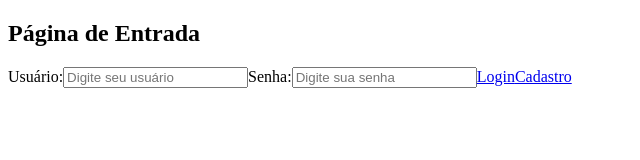
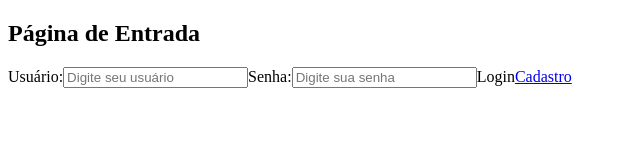
Before and after one commit to Natalnet/edpofficer, a Next.js app: page / in a window 1280 px wide. Shown: the top 160 px of the page, without its empty margins (0-640 px from the left). Built offline with nearby package versions, Linux system fonts and the light colour scheme.

Commit message:
update index.js
Alteração referência da tela cadastro.

```diff
--- a/src/pages/index.js
+++ b/src/pages/index.js
@@ -23,10 +23,10 @@ export default function Home() {
           placeholder="Digite sua senha"
         />
 
-        <a href="cadastro.js" className="botao">
+        <a className="botao">
           Login
         </a>
-        <a href="cadastro.js" className="botao">
+        <a href="cadastro" className="botao">
           Cadastro
         </a>
       </form>
```
